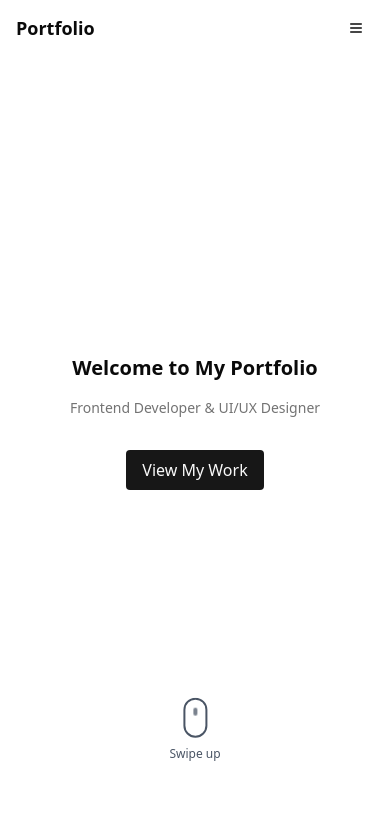
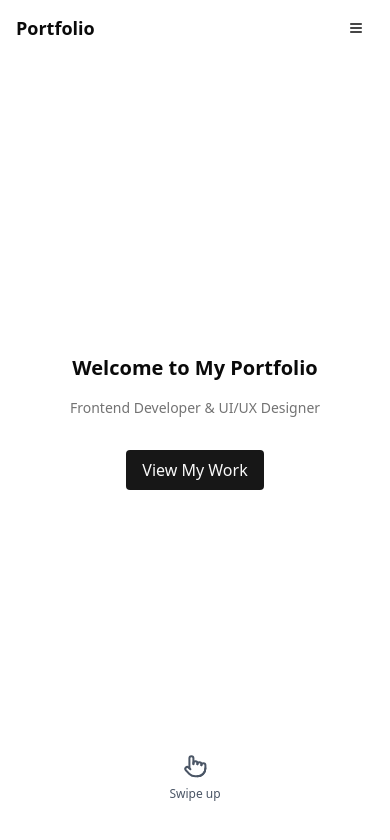
Before and after one commit to jtothemoon/fullpage-scroll-template, a Next.js app: page / in a window 390 px wide. Shown: the top 840 px of the page. Built offline with nearby package versions, Linux system fonts and the light colour scheme.

Commit message:
모바일 스크롤 힌트 변경

```diff
--- a/src/components/ScrollHint.tsx
+++ b/src/components/ScrollHint.tsx
@@ -1,6 +1,6 @@
 "use client";
 
-import { ChevronDown, Mouse } from 'lucide-react';
+import { ChevronDown, Mouse, Pointer } from 'lucide-react';
 import { useLanguage } from './contexts';
 import '../styles/scroll-hint.css';
 
@@ -26,9 +26,7 @@ const ScrollHint = ({ isVisible, className = '' }: ScrollHintProps) => {
       {/* 모바일 버전 */}
       <div className="md:hidden flex flex-col items-center justify-center text-gray-600 dark:text-gray-300 animate-bounce">
         <div className="flex flex-col items-center">
-          <div className="w-6 h-10 border-2 border-current rounded-full mb-2 relative">
-            <div className="w-1 h-2 bg-current rounded-full absolute left-1/2 top-2 transform -translate-x-1/2 animate-pulse"></div>
-          </div>
+          <Pointer className="h-6 w-6 mb-2" />
           <p className="text-xs font-medium">{t('scroll.swipe_up')}</p>
         </div>
       </div>
--- a/src/styles/scroll-hint.css
+++ b/src/styles/scroll-hint.css
@@ -17,7 +17,7 @@
 /* Mobile - dot navigator 위에 */
 @media (max-width: 767px) {
   .scroll-hint {
-    bottom: 80px;
+    bottom: 40px;
     left: 50%;
     transform: translateX(-50%);
   }
```
